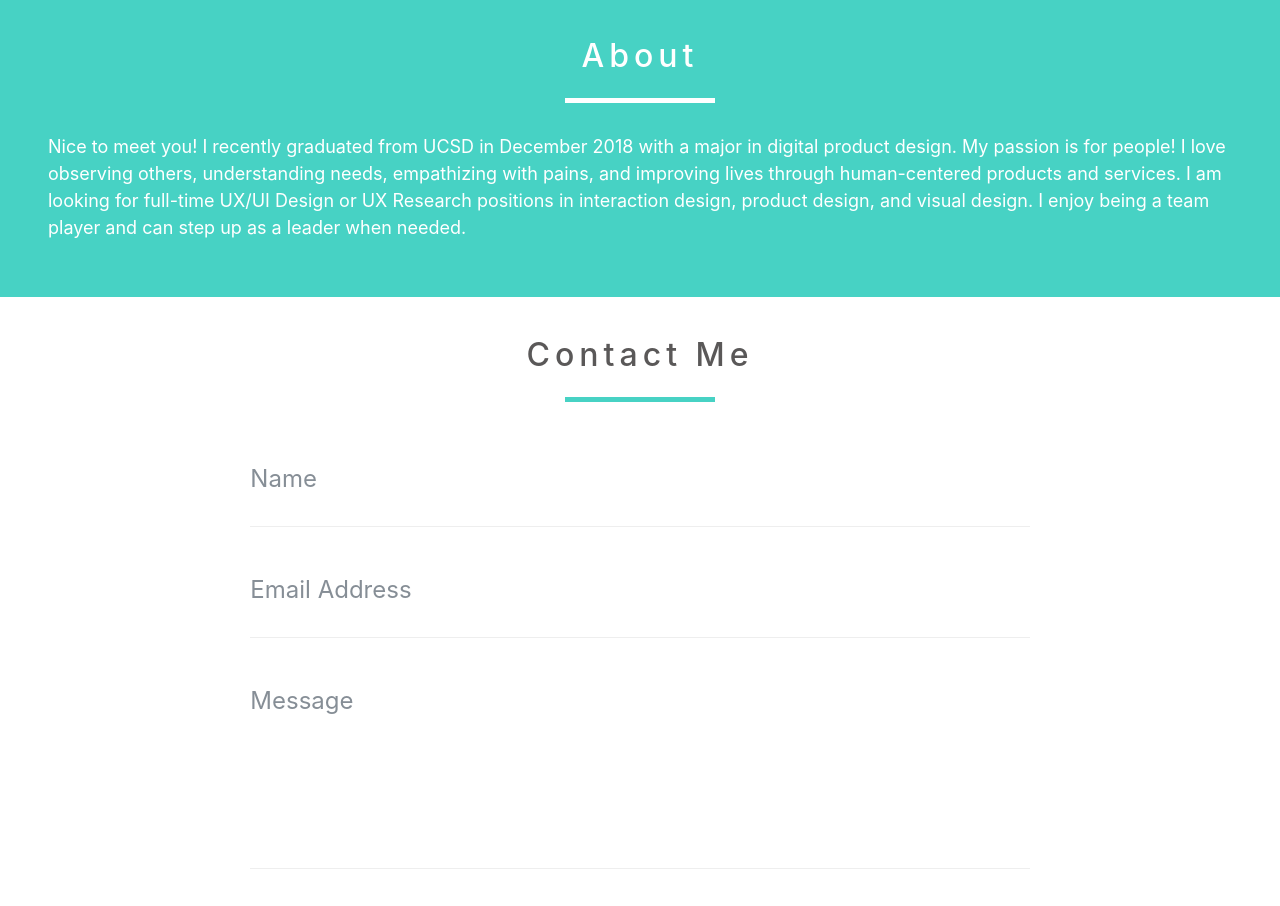
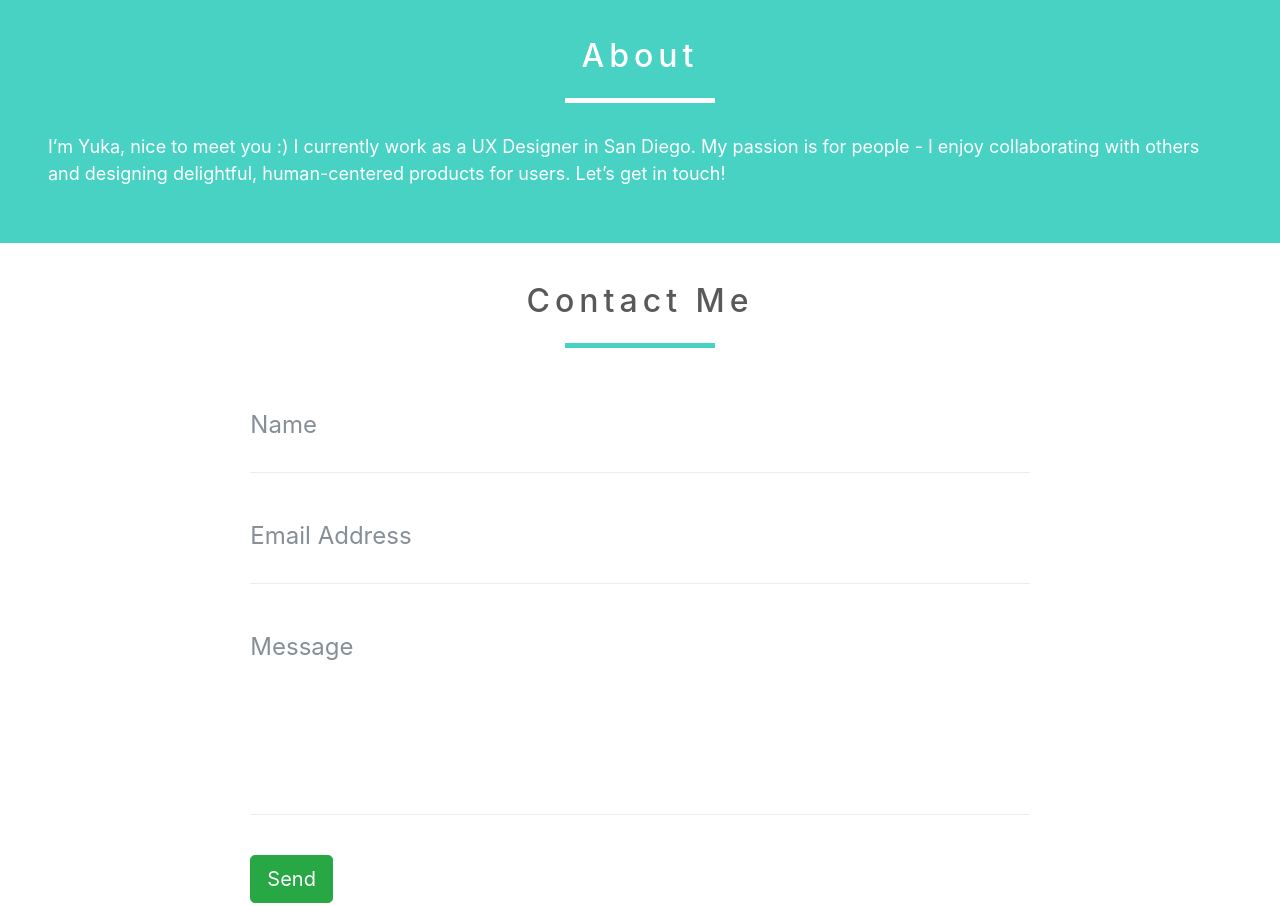
Before and after one commit to okiyuki/portfolio, a website with bundled scripts: page index.html in a window 1280 px wide. Shown: the part 1000-1906 px from the top of the page. Built offline with nearby package versions, Linux system fonts and the light colour scheme; a web font is replaced by a local one.

Commit message:
Update index.html

```diff
--- a/index.html
+++ b/index.html
@@ -164,8 +164,7 @@
         <hr class="star-light">
         <div class="row">
           <div class="col-lg-12 ml-auto">
-            <p>  Nice to meet you! I recently graduated from UCSD in December 2018 with a major in digital product design. My passion is for people! I love observing others, understanding needs, empathizing with pains, and improving lives through human-centered products and services. I am looking for full-time UX/UI Design or UX Research positions in interaction design, product design, and visual design. I enjoy being a team player and can step up as a leader when needed.
-            </p>
+            <p>  I’m Yuka, nice to meet you :) I currently work as a UX Designer in San Diego. My passion is for people - I enjoy collaborating with others and designing delightful, human-centered products for users. Let’s get in touch!
           </div>
         </div>
       </div>
```
